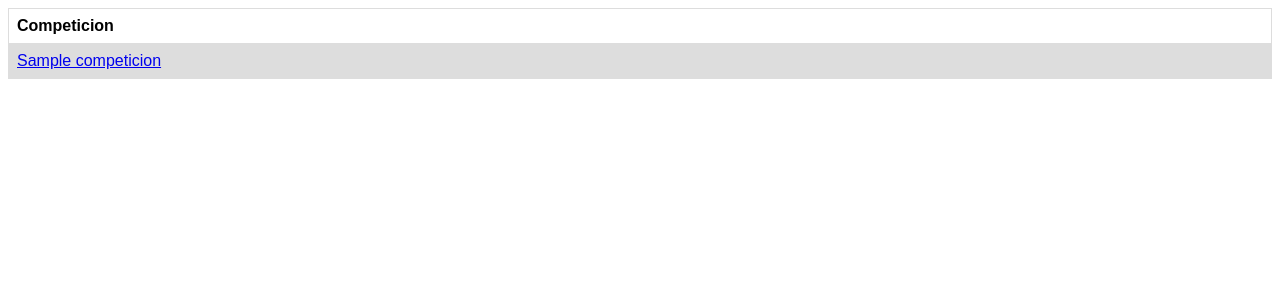
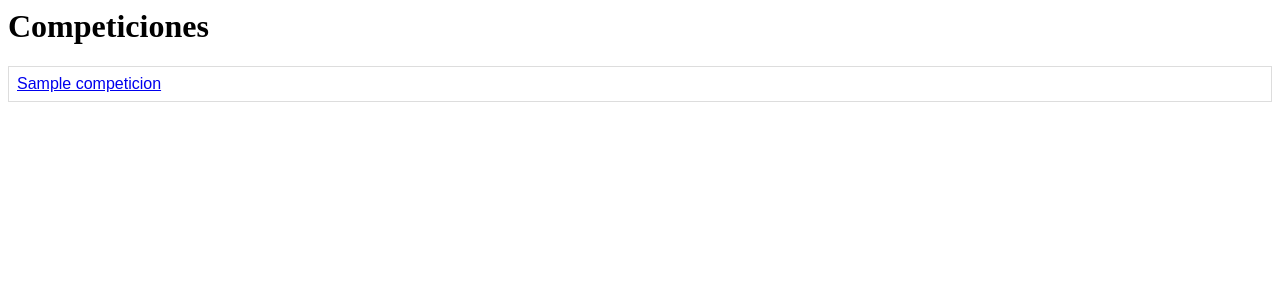
Before and after one commit to gr4n0t4/pdm-novilladas, a Django app: page / in a window 1280 px wide. Shown: the top 300 px of the page. Run offline with Django 4.2, Linux system fonts and the light colour scheme; tables that the repository leaves empty hold one stand-in row (values such as "Sample post").

Commit message:
Add titles

```diff
--- a/competicion/templates/competicions/index.html
+++ b/competicion/templates/competicions/index.html
@@ -18,11 +18,9 @@
         color: green;
     }
     </style>
+<h1>Competiciones</h1>
 {% if competiciones %}
     <table>
-        <tr>
-            <th>Competicion</th>
-        </tr>
         {% for competicion in competiciones %}
         <tr>
             <td><a href=/pdm/competicion/{{ competicion.id }}>{{ competicion.nombre }}</a></td>
--- a/competicion/templates/competicions/tabla.html
+++ b/competicion/templates/competicions/tabla.html
@@ -18,6 +18,10 @@
         color: green;
     }
     </style>
+<h1>{{ competicion }}</h1>
+</br>
+</br>
+
 {% if resultados %}
 
     <table>
--- a/competicion/views.py
+++ b/competicion/views.py
@@ -53,7 +53,7 @@ def tabla(request, comp_id):
         if value['total'] > 0:
             entrenadores_lista.append(value)
 
-    context = {'resultados': resultados, 'entrenadores' : sorted(entrenadores_lista, key=lambda x: x.get('elo'), reverse=True)}
+    context = {'resultados': resultados, 'entrenadores' : sorted(entrenadores_lista, key=lambda x: x.get('elo'), reverse=True), 'competicion': competicion.nombre }
     return render(request, 'competicions/tabla.html', context)
 
 def index(request):
```
